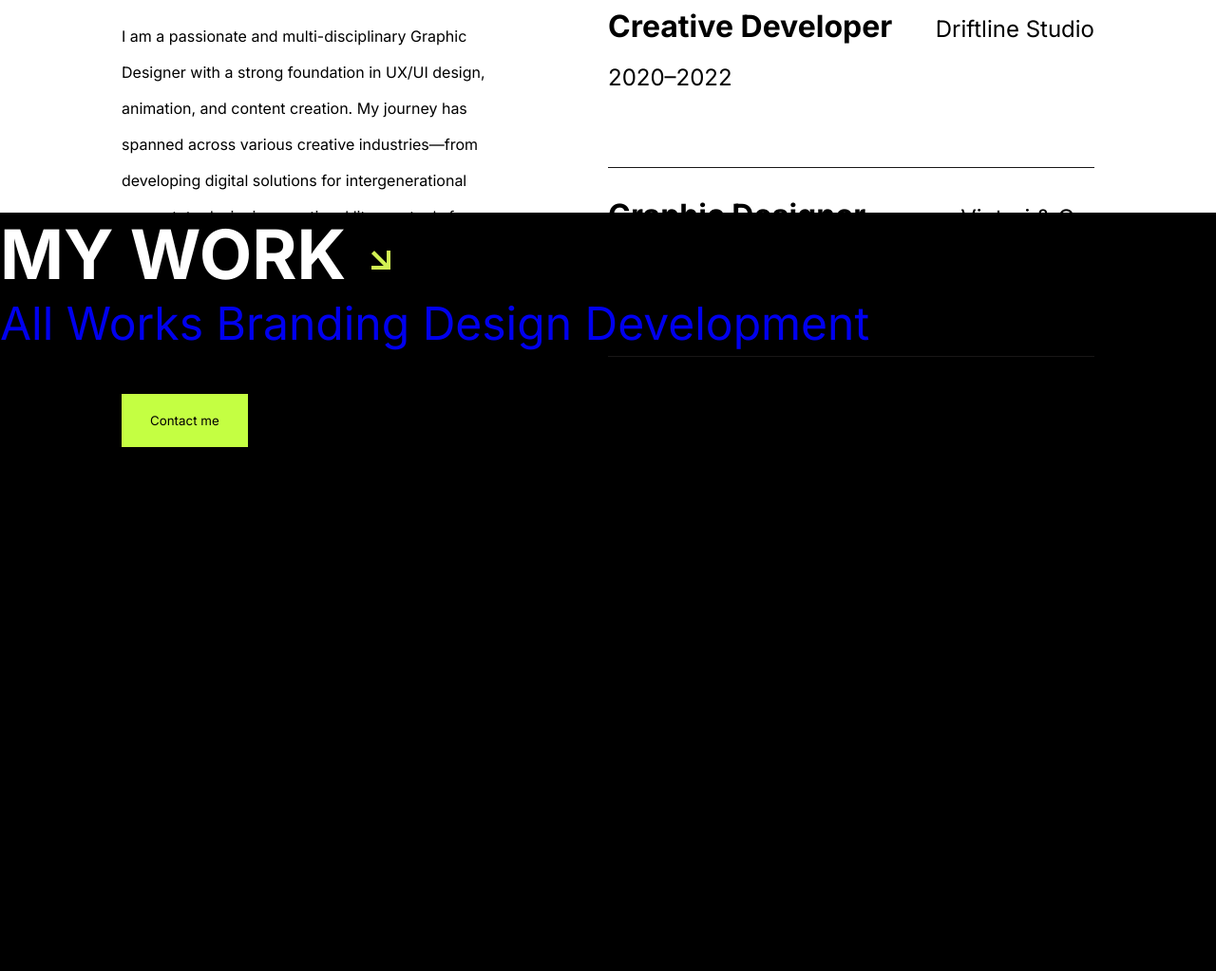
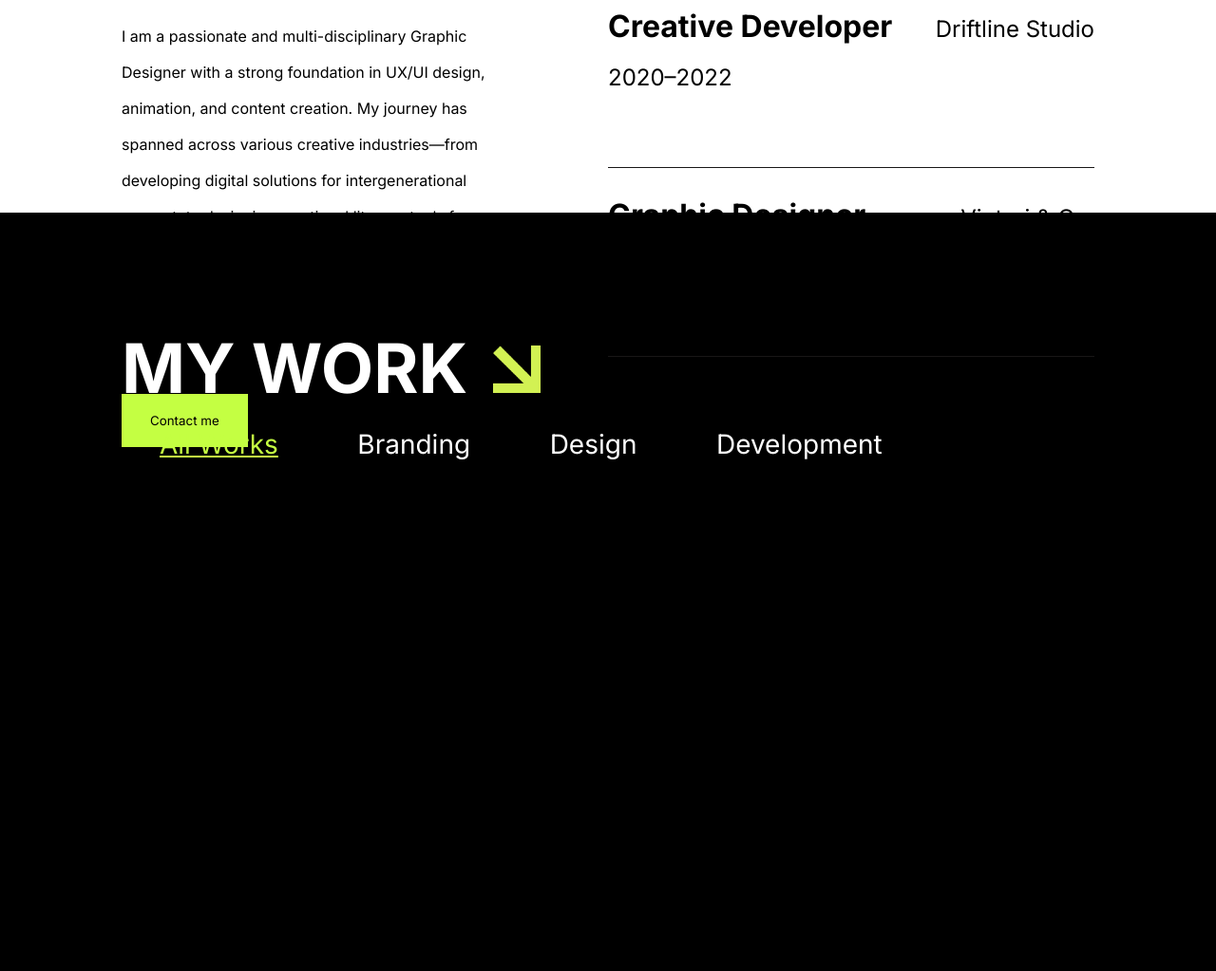
Before and after one commit to Alex-Shanley/Portfolio, a Flask app: page / in a window 1280 px wide. Shown: the part 1719-2742 px from the top of the page at 95% size. Run offline with Flask 3, Linux system fonts and the light colour scheme.

Commit message:
work nav

```diff
--- a/Templates/index.html
+++ b/Templates/index.html
@@ -131,7 +131,7 @@
         <h1>MY WORK
           <img class="workarrow" src="{{ url_for('static', filename='images/my work arrow.png') }}" alt="my work arrow">
         </h1>
-        <nav>
+        <nav class="work-nav">
           <a href="#" class="active">All Works</a>
           <a href="#">Branding</a>
           <a href="#">Design</a>
--- a/static/css/style.css
+++ b/static/css/style.css
@@ -430,7 +430,7 @@
   .mywork {
     height: 100vh;
     background-color: #000;
-
+    padding: 120px 10%;
   }
 
   .work-header {
@@ -443,10 +443,30 @@
     font-size: 48px;
   }
 .workarrow {
-  width: 20px;
-  height: 20px;
+  width: 50px;
+  height: 50px;
   margin-left: 10px;
-  vertical-align: middle;
+
+}
+
+.work-nav a {
+  color: #fff;
+  font-size: 28px;
+  margin-left: 70px;
+}
+
+.work-nav a:hover {
+  color: #c4ff42;
+
+}
+
+
+.work-nav a.active {
+  color: #c4ff42;
+  font-size: 28px;
+  margin-left: 40px;
+  text-decoration: underline;
+  line-height: 20px;
 }
 
 
```
Also changed, not shown: 2 other files.
